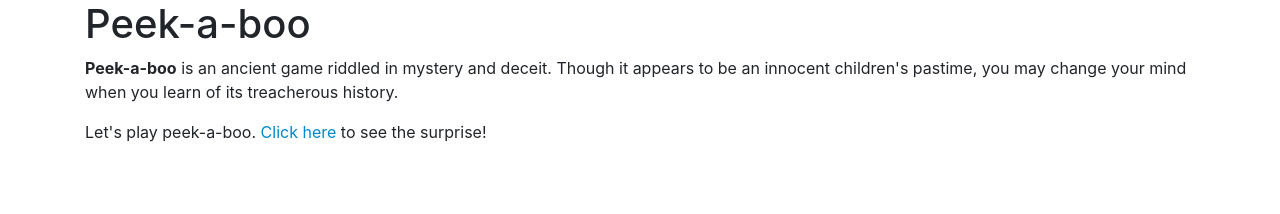
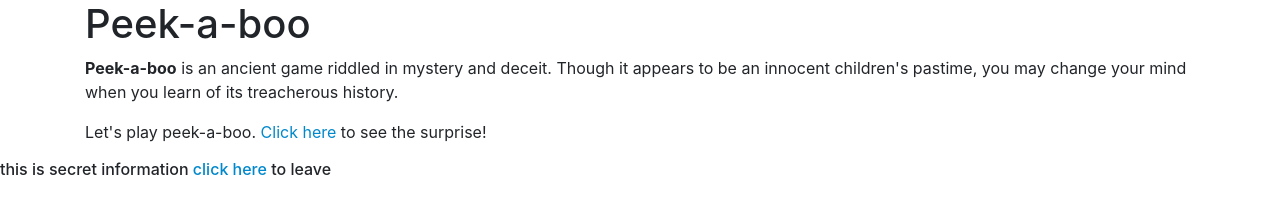
Before and after one commit to User8240/peek-a-boo, a plain HTML site: page index.html in a window 1280 px wide. Both pictures are taken after a click on the element "click". Drawn offline with Linux system fonts and the light colour scheme.

Commit message:
BUGFIX:fix secret message to behave properly

```diff
--- a/css/styles.css
+++ b/css/styles.css
@@ -10,3 +10,16 @@
 .clickable:hover {
   text-decoration: underline;
 }
+
+#secret-show {
+  display: none;
+}
+
+.clicky {
+  cursor: pointer;
+  color: #0088cc;
+}
+
+.clicky:hover {
+  text-decoration: underline;
+}
```
Also changed, not shown: index.html (+0 -2 lines).
